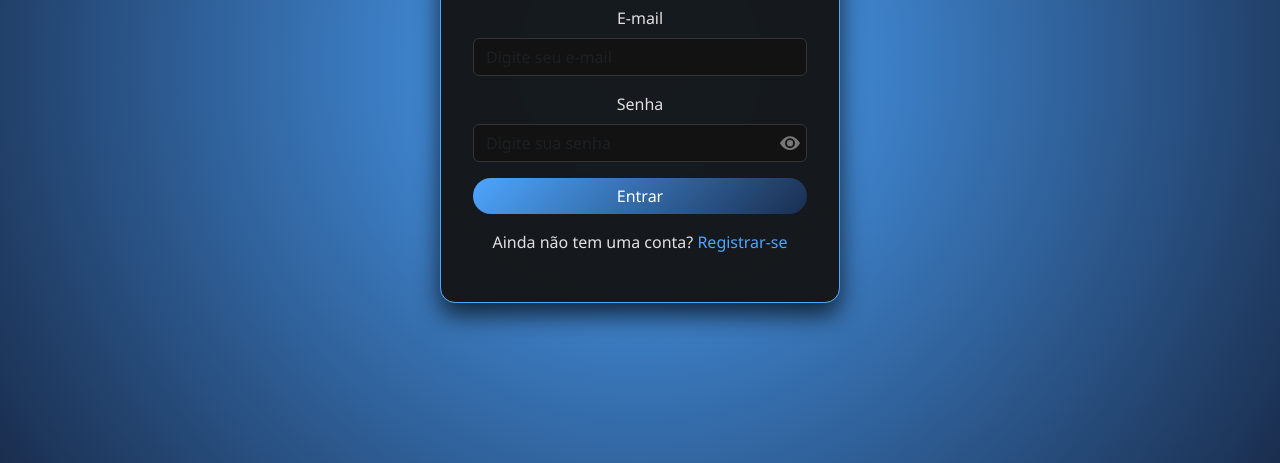
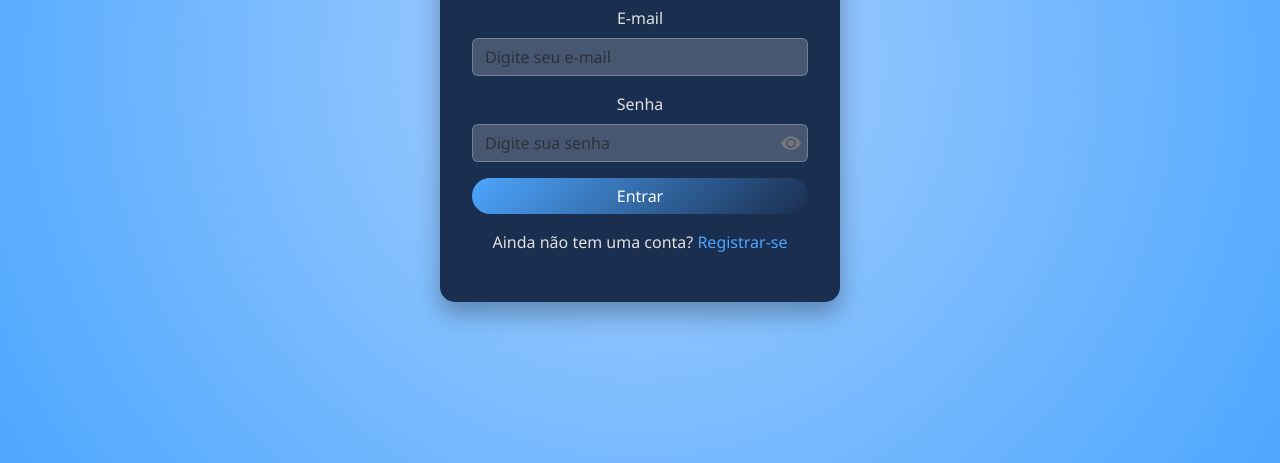
Before and after one commit to vito-hnq/SyncWave, a website: page views/login.html in a window 1280 px wide. Shown: the part 337-800 px from the top of the page. Drawn offline with nearby package versions, Linux system fonts and the light colour scheme.

Commit message:
Add new login

```diff
--- a/views/login.html
+++ b/views/login.html
@@ -6,16 +6,16 @@
   <title>Login - SyncWave</title>
   <link href="https://cdn.jsdelivr.net/npm/bootstrap@5.3.0-alpha1/dist/css/bootstrap.min.css" rel="stylesheet">
   <style>
-
     :root {
       --azul-claro: #4da6ff;
       --azul-escuro: #1a2e4f;
+      --azul-fundo-claro: #a8d0ff;
       --preto: #0d0d0d;
       --cinza-claro: #e0e0e0;
     }
 
     body {
-      background: radial-gradient(circle at 50% 50%, var(--azul-claro), var(--azul-escuro));
+      background: radial-gradient(circle, var(--azul-fundo-claro), var(--azul-claro));
       display: flex;
       align-items: center;
       justify-content: center;
@@ -25,15 +25,14 @@
       overflow: hidden;
     }
 
+
     .container {
       max-width: 400px;
-      background-color: rgba(20, 20, 20, 0.95);
       padding: 2rem;
       border-radius: 15px;
-      box-shadow: 0 12px 24px rgba(0, 0, 0, 0.7);
-      backdrop-filter: blur(8px);
       text-align: center;
-      border: 1px solid var(--azul-claro);
+      background-color: var(--azul-escuro); /* Azul sólido na div */
+      box-shadow: 0 12px 24px rgba(0, 0, 0, 0.3); /* Sombra suave */
     }
 
     .brand-title {
@@ -57,8 +56,8 @@
     }
 
     .form-control {
-      background-color: #121212;
-      border: 1px solid #333;
+      background-color: rgba(255, 255, 255, 0.2);
+      border: 1px solid rgba(255, 255, 255, 0.4);
       color: var(--cinza-claro);
     }
 
@@ -91,8 +90,8 @@
       color: var(--azul-escuro);
       text-decoration: underline;
     }
+  </style>
 
-  </style>
 </head>
 <body>
   <div class="container">
```
Also changed, not shown: views/register.html (+5 -7 lines).
